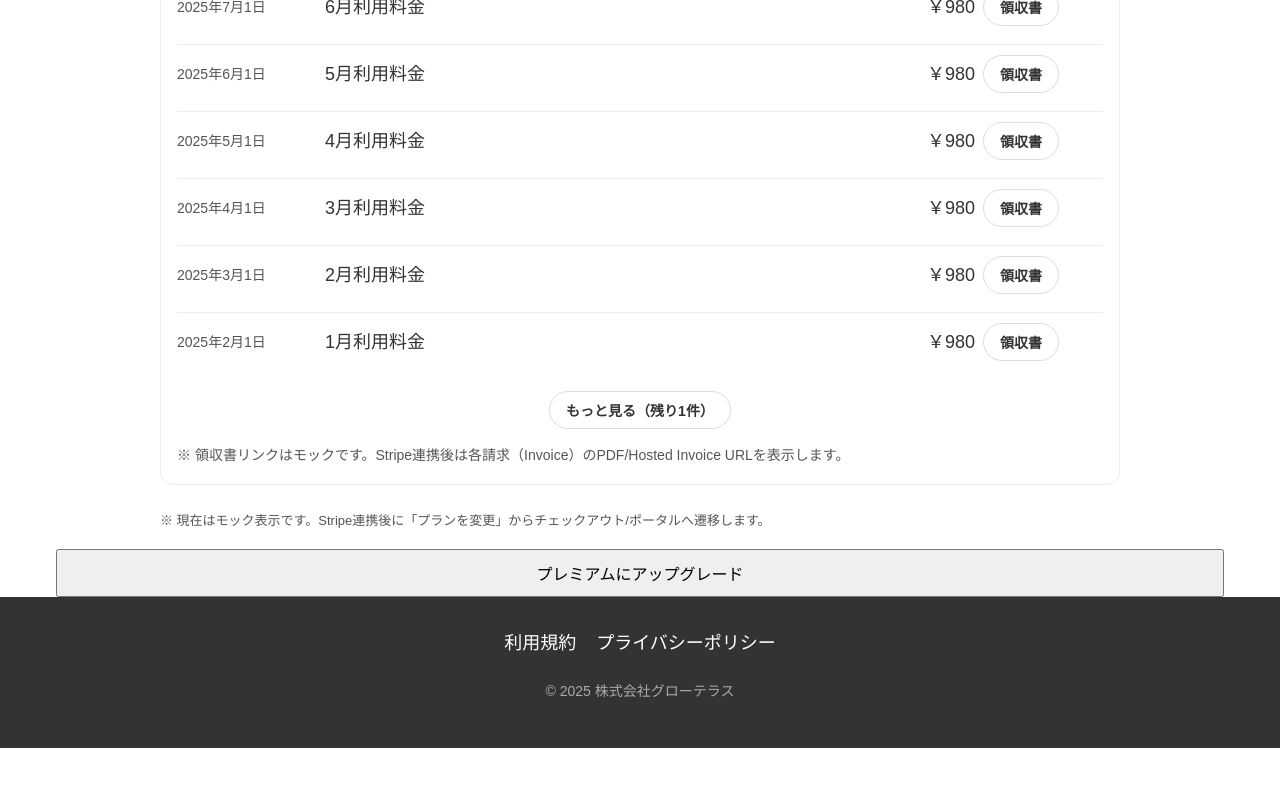
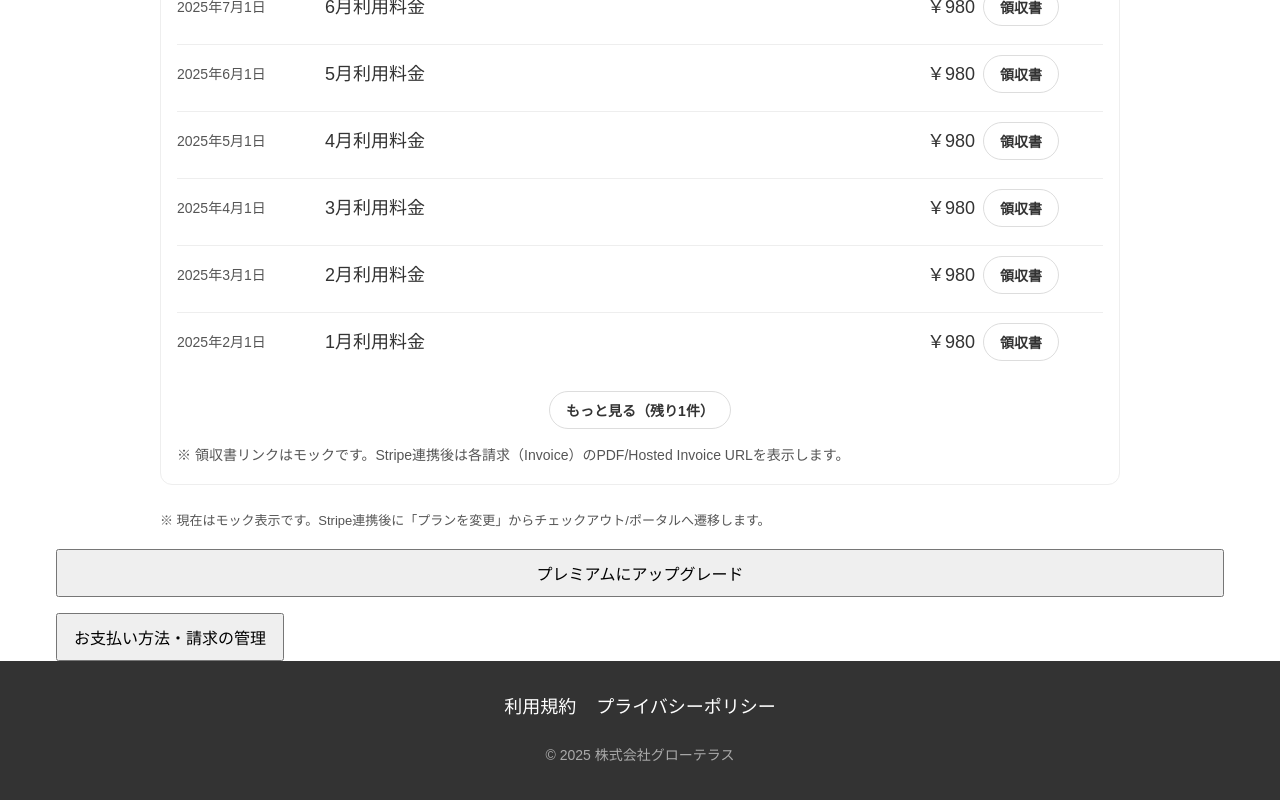
Before and after one commit to GrowTerraceInc/richpass-frontend, a Next.js app: page /settings/plan in a window 1280 px wide. Shown: the part 934-1734 px from the top of the page. Before the commit the page ends 1682 px from the top, so only its background shows below. Built offline with nearby package versions, Linux system fonts and the light colour scheme; no server answers.

Commit message:
feat(plan): add Stripe customer portal button

```diff
--- /dev/null
+++ b/app/settings/plan/components/PortalAction.tsx
@@ -0,0 +1,12 @@
+'use client';
+
+const API = process.env.NEXT_PUBLIC_API_ORIGIN!;
+
+export default function PortalAction() {
+  const go = () => { window.location.href = `${API}/api/billing/portal/redirect`; };
+  return (
+    <button onClick={go} style={{ padding:'10px 16px', fontSize:16 }}>
+      お支払い方法・請求の管理
+    </button>
+  );
+}
--- a/app/settings/plan/page.tsx
+++ b/app/settings/plan/page.tsx
@@ -1,3 +1,4 @@
+import PortalAction from './components/PortalAction';
 import SubscribeAction from './components/SubscribeAction';
 import Breadcrumbs from "@/app/components/breadcrumbs/Breadcrumbs";
 import LinkButton from "@/app/components/ui/LinkButton";
@@ -88,6 +89,8 @@ export default async function PlanPage() {
       </div>
 
   <div style={{marginTop:16}}><SubscribeAction /></div>
+
+  <div style={{marginTop:16}}><PortalAction /></div>
 </main>
   );
 }
```
